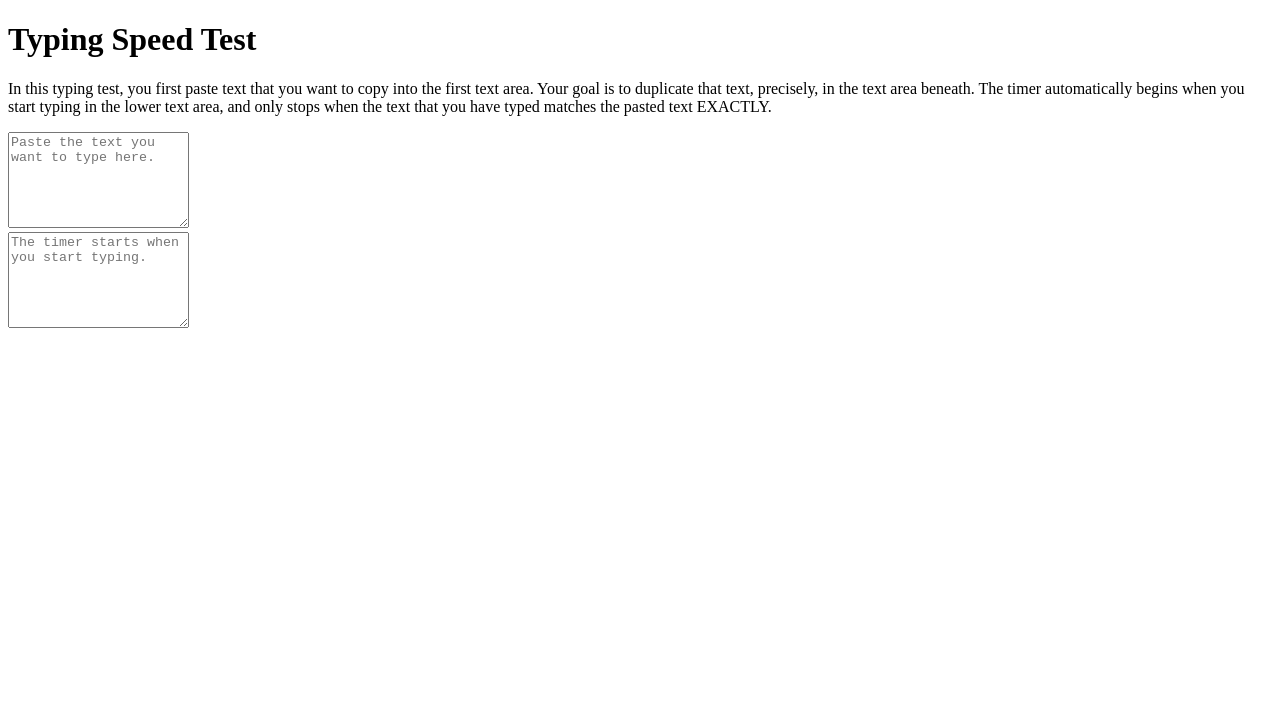
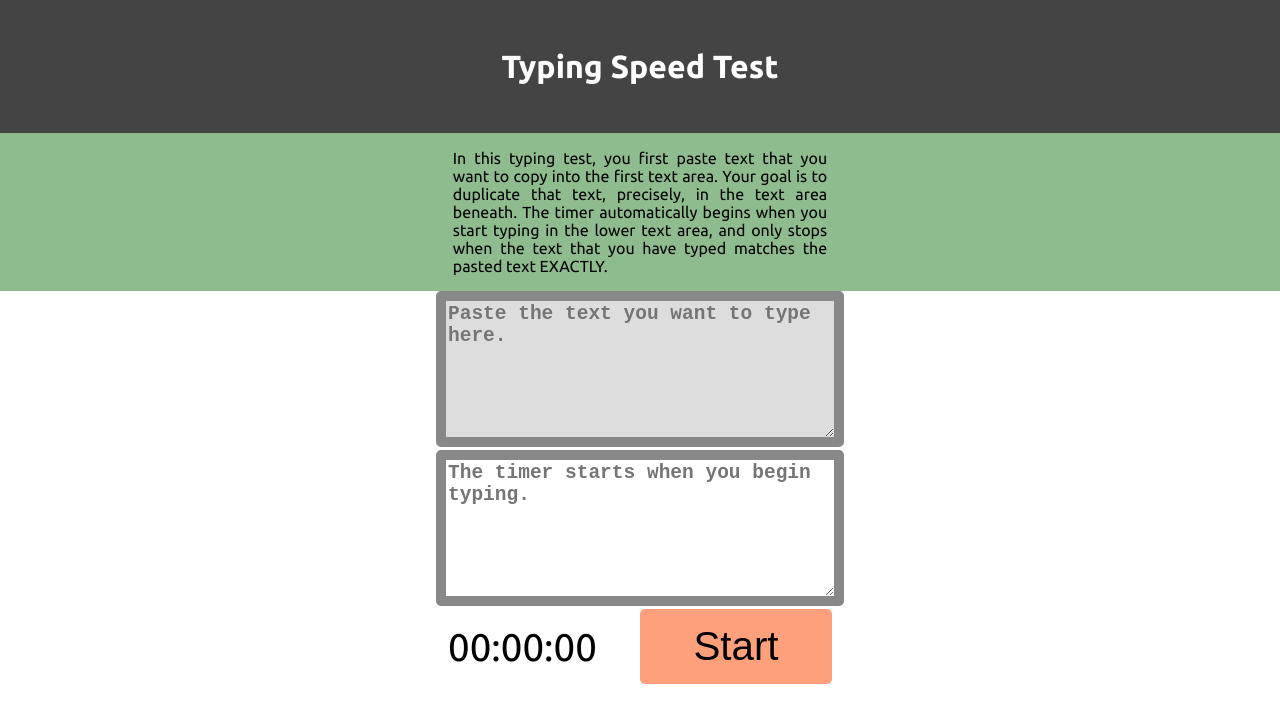
Before and after one commit to JALoquacious/Typing_Speed_Tester, a plain HTML site: page index.html in a window 1280 px wide. Drawn offline with Linux system fonts and the light colour scheme.

Commit message:
Updated view design

```diff
--- a/css/style.css
+++ b/css/style.css
@@ -0,0 +1,76 @@
+@import url('https://fonts.googleapis.com/css?family=Ubuntu:400,700');
+
+/*----------------------------------- TAGS ----------------------------------*/
+body {
+    font-family: 'Ubuntu', sans-serif;
+    margin: auto;
+    text-align: center;
+}
+textarea {
+    border: 10px solid #888;
+    border-radius: 5px;
+    font-size: 1.5em;
+    font-weight: bold;
+    min-width: 300px;
+    width: 30%;
+}/*--------------------------------------------------------------------------*/
+
+
+/*---------------------------------- CLASSES --------------------------------*/
+.full-width {
+    margin: 0 auto;
+    padding: 1em;
+}/*--------------------------------------------------------------------------*/
+
+
+/*------------------------------------- IDs ---------------------------------*/
+#headline {
+    margin: auto;
+    min-width: 300px;
+    width: 30%;
+}
+#headline-container {
+    background-color: #444444;
+    color: white;
+}
+#origin-text {
+    background-color: #DDDDDD;
+}
+#reset {
+    background-color: #ffa07d;
+    border: none;
+    border-radius: 5px;
+    cursor: pointer;
+    font-size: 1.05em;
+    height: 75px;
+    min-width: 100px;
+    width: 50%;
+}
+#reset:hover {
+    background-color: #8f94bc;
+}
+#reset:active {
+    background-color: #444444;
+    color: white;
+}
+#tagline {
+    margin: auto;
+    min-width: 300px;
+    text-align: justify;
+    width: 30%;
+}
+#tagline-container {
+    background-color: darkseagreen;
+}
+#timer {
+    align-items: center;
+    display: flex;
+    font-size: 3vmax;
+}
+#timer-container {
+    display: flex;
+    font-size: 3vmax;
+    justify-content: space-between;
+    margin: auto;
+    width: 30%;
+}/*--------------------------------------------------------------------------*/
--- a/index.html
+++ b/index.html
@@ -4,18 +4,26 @@
 <head>
     <meta charset="utf-8">
     <link rel="stylesheet" href="css/style.css">
-    <script src="js/logic.js"></script>
 </head>
 
 <body>
-    <h1 id="headline" class="full-width">Typing Speed Test</h1>
-    <p id="tagline" class="full-width">In this typing test, you first paste text that you want to copy into the first text area. Your goal is to duplicate that text, precisely, in the text area beneath. The timer automatically begins when you start typing in the lower text area, and only stops when the text that you have typed matches the pasted text EXACTLY.</p>
-    <div id="origin-text">
-        <textarea rows="6" placeholder="Paste the text you want to type here."></textarea>
+    <div id="headline-container" class="full-width">
+        <h1 id="headline" class="full-width">Typing Speed Test</h1>
     </div>
-    <div id="typed-text">
-        <textarea rows="6" placeholder="The timer starts when you start typing."></textarea>
+    <div id="tagline-container" class="full-width">
+        <p id="tagline">In this typing test, you first paste text that you want to copy into the first text area. Your goal is to duplicate that text, precisely, in the text area beneath. The timer automatically begins when you start typing in the lower text area, and only stops when the text that you have typed matches the pasted text EXACTLY.</p>
     </div>
+    <div id="origin-text-container">
+        <textarea id="origin-text" rows="6" placeholder="Paste the text you want to type here."></textarea>
+    </div>
+    <div id="typed-text-container">
+        <textarea id="typed-text" rows="6" placeholder="The timer starts when you begin typing."></textarea>
+    </div>
+    <div id="timer-container">
+        <span id="timer">00:00:00</span>
+        <button id="reset">Start</button>
+    </div>
+    <script src="js/logic.js"></script>
 </body>
 
 </html>
```
